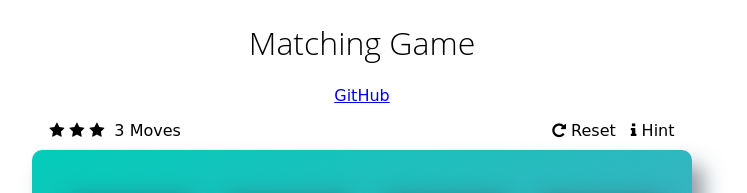
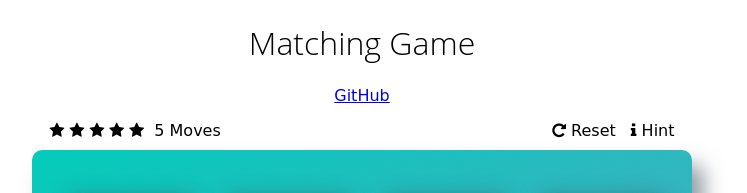
Before and after one commit to ryanwaite28/udacity-memory-game, a plain HTML site: page index.html in a window 1280 px wide. Shown: the top 193 px of the page, without its empty margins (278-1025 px from the left). Drawn offline with nearby package versions, Linux system fonts and the light colour scheme; a web font is replaced by a local one.

Commit message:
Update index.html

```diff
--- a/index.html
+++ b/index.html
@@ -27,8 +27,10 @@
         <li><i class="fa fa-star"></i></li>
         <li><i class="fa fa-star"></i></li>
         <li><i class="fa fa-star"></i></li>
+        <li><i class="fa fa-star"></i></li>
+        <li><i class="fa fa-star"></i></li>
       </ul>
-      <span id="moves-count" class="moves">3</span> Moves
+      <span id="moves-count" class="moves">5</span> Moves
 
       <span style="margin: 0px 45px;"><strong><span id="msg-text"></span></strong></span>
 
```
